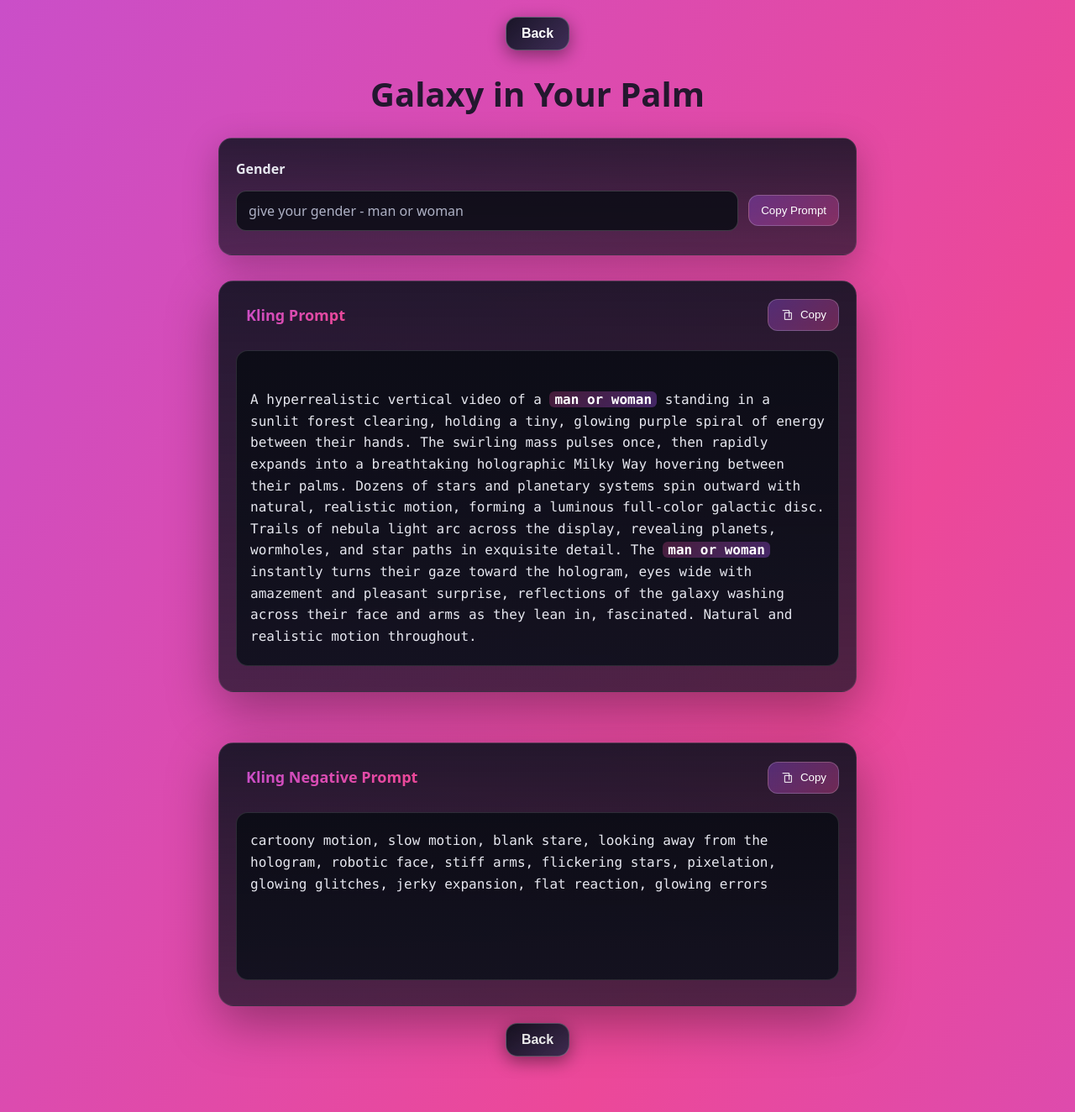
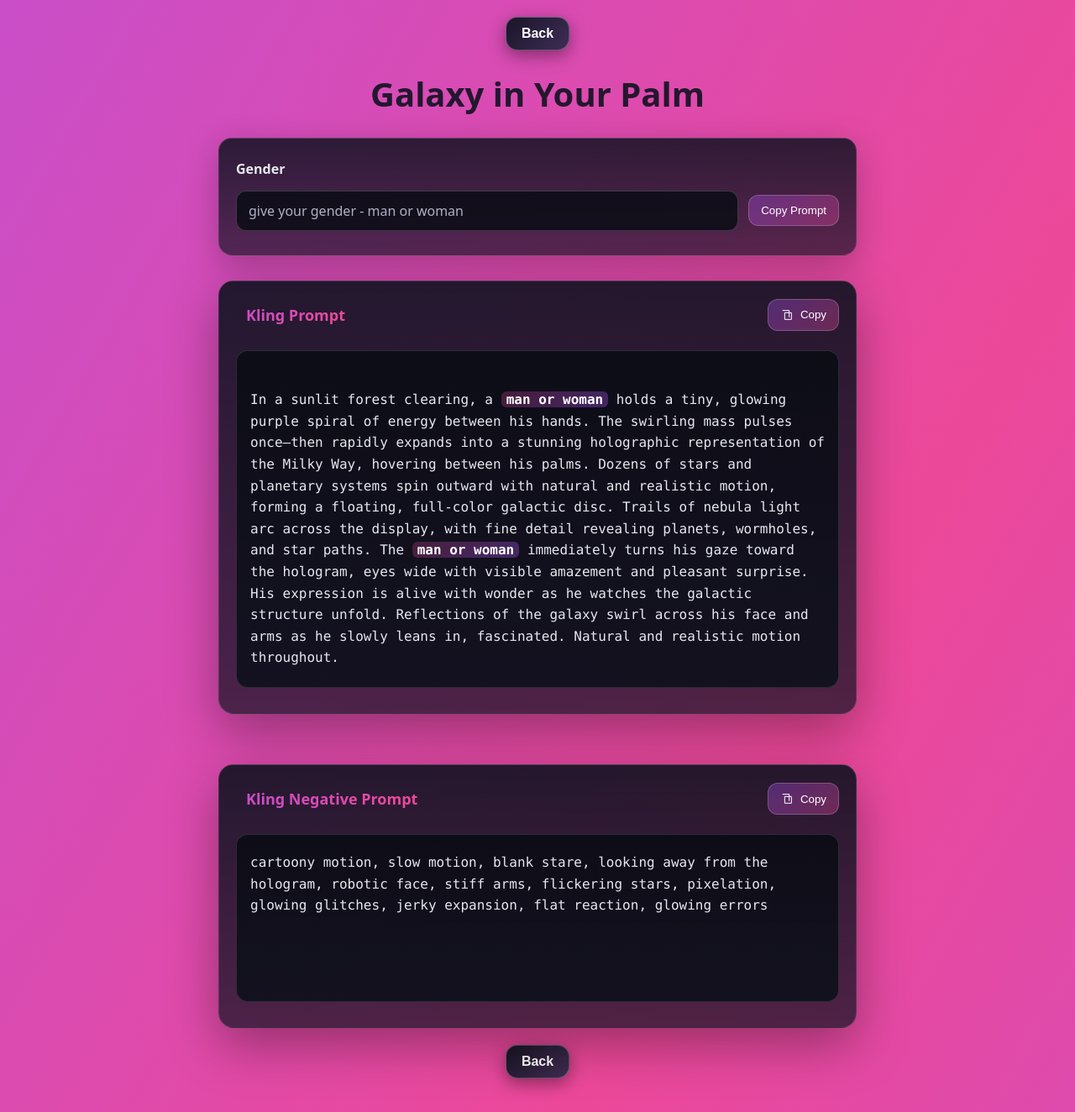
Before and after one commit to wolfman30/ai-twin-prompts, a Jekyll site: the page built from _prompts/kling/galaxy-in-your-palm.md, in a window 1280 px wide. Shown: the whole page at 84% size. Built offline with Jekyll 4.4.1, drawn with Linux system fonts in a browser that asks for light colours.

Commit message:
fixed kling galaxy-in-prompt first prompt

```diff
--- a/_prompts/kling/galaxy-in-your-palm.md
+++ b/_prompts/kling/galaxy-in-your-palm.md
@@ -13,7 +13,7 @@ trigger_field:
   token: "(man or woman)"
 prompt: |
 
-  A hyperrealistic vertical video of a (man or woman) standing in a sunlit forest clearing, holding a tiny, glowing purple spiral of energy between their hands. The swirling mass pulses once, then rapidly expands into a breathtaking holographic Milky Way hovering between their palms. Dozens of stars and planetary systems spin outward with natural, realistic motion, forming a luminous full-color galactic disc. Trails of nebula light arc across the display, revealing planets, wormholes, and star paths in exquisite detail. The (man or woman) instantly turns their gaze toward the hologram, eyes wide with amazement and pleasant surprise, reflections of the galaxy washing across their face and arms as they lean in, fascinated. Natural and realistic motion throughout.
+  In a sunlit forest clearing, a (man or woman) holds a tiny, glowing purple spiral of energy between his hands. The swirling mass pulses once—then rapidly expands into a stunning holographic representation of the Milky Way, hovering between his palms. Dozens of stars and planetary systems spin outward with natural and realistic motion, forming a floating, full-color galactic disc. Trails of nebula light arc across the display, with fine detail revealing planets, wormholes, and star paths. The (man or woman) immediately turns his gaze toward the hologram, eyes wide with visible amazement and pleasant surprise. His expression is alive with wonder as he watches the galactic structure unfold. Reflections of the galaxy swirl across his face and arms as he slowly leans in, fascinated. Natural and realistic motion throughout.
 
 negative_prompt: |
   cartoony motion, slow motion, blank stare, looking away from the hologram, robotic face, stiff arms, flickering stars, pixelation, glowing glitches, jerky expansion, flat reaction, glowing errors
```
